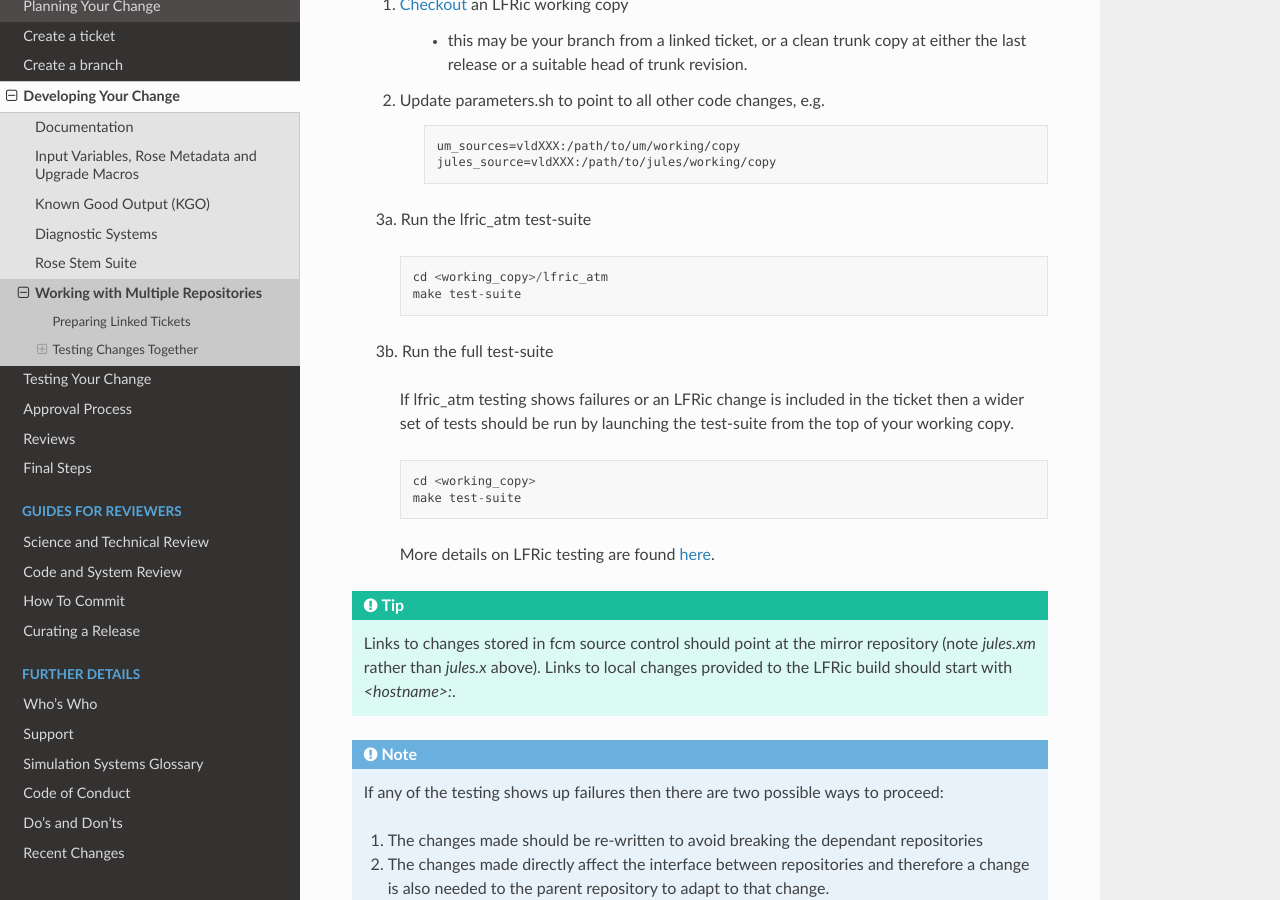
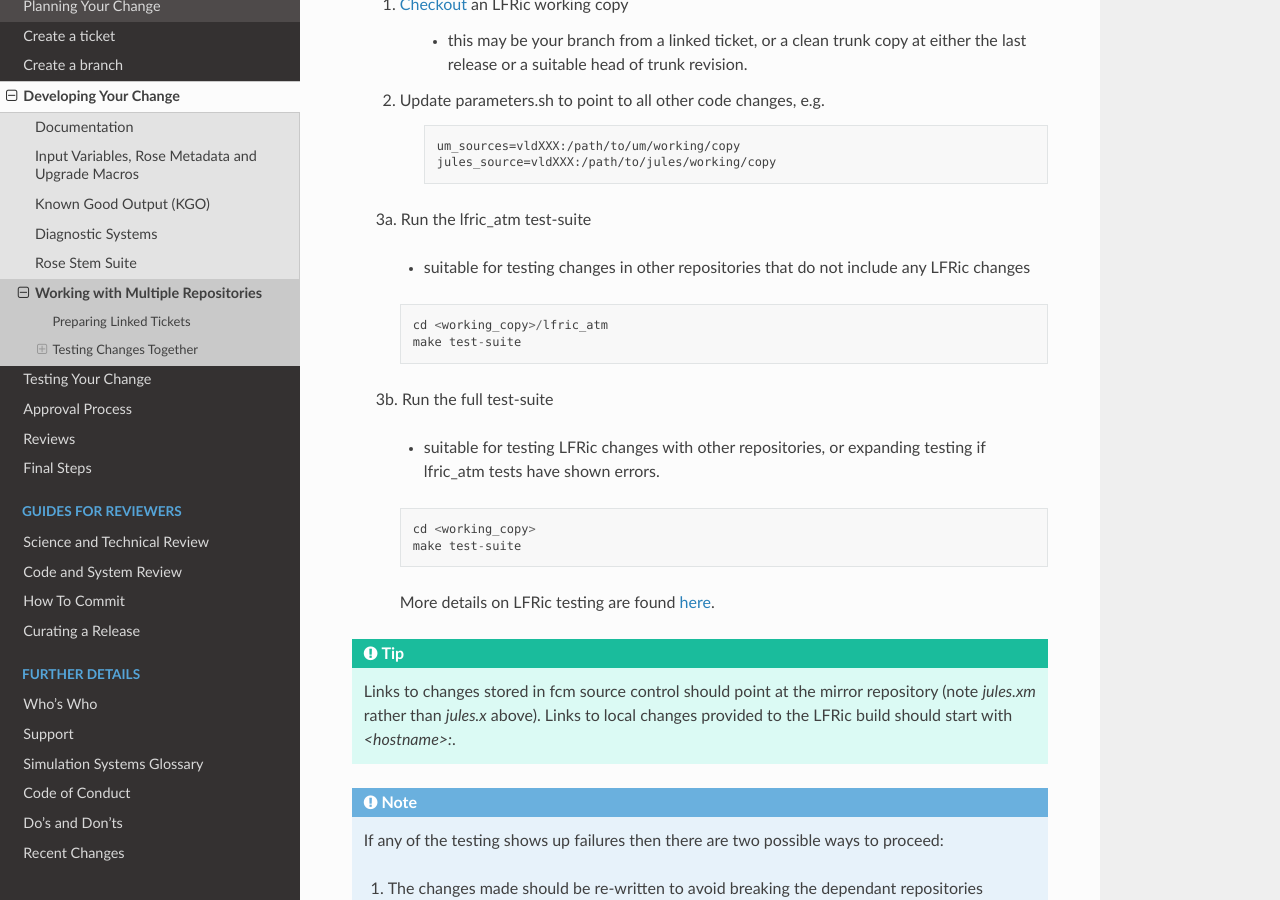
Before and after one commit to MetOffice/simulation-systems, a Sphinx documentation site: the page built from source/WorkingPractices/multi_repository.rst, in a window 1280 px wide and 900 px high, scrolled down 2286 px. Built offline with Sphinx 7.4.7 and the Read the Docs theme 2.0.0, drawn with Linux system fonts in a browser that asks for light colours.

Commit message:
making it clearer when to do what

```diff
--- a/source/WorkingPractices/multi_repository.rst
+++ b/source/WorkingPractices/multi_repository.rst
@@ -106,6 +106,9 @@ these paths can either be to local changes or those in the repository.
 
     3a. Run the lfric_atm test-suite
 
+        - suitable for testing changes in other repositories that do not
+          include any LFRic changes
+
         .. code-block::
 
             cd <working_copy>/lfric_atm
@@ -113,9 +116,8 @@ these paths can either be to local changes or those in the repository.
 
     3b. Run the full test-suite
 
-        If lfric_atm testing shows failures or an LFRic change is included in
-        the ticket then a wider set of tests should be run by launching the
-        test-suite from the top of your working copy.
+        - suitable for testing LFRic changes with other repositories, or expanding
+          testing if lfric_atm tests have shown errors.
 
         .. code-block::
 
```
